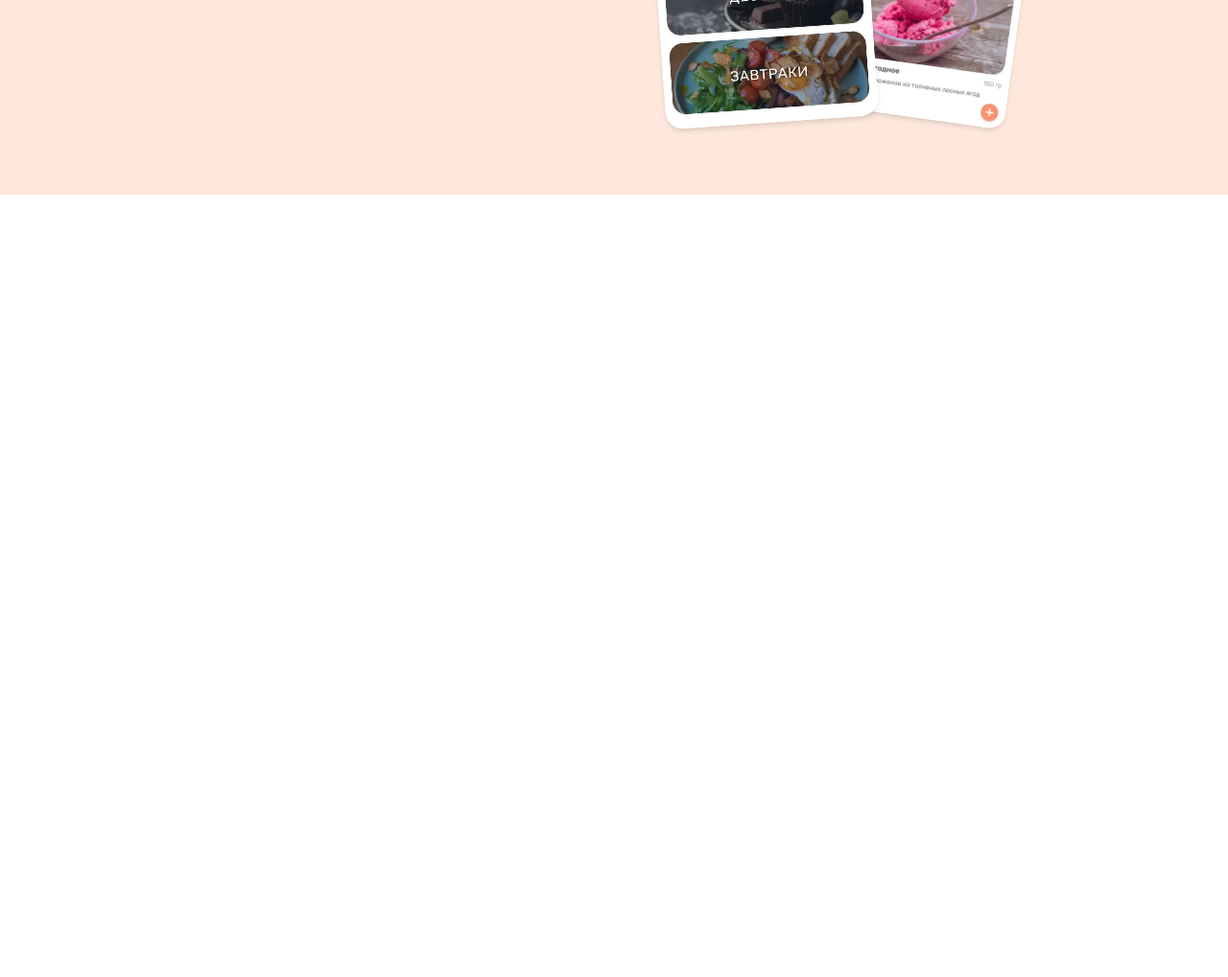
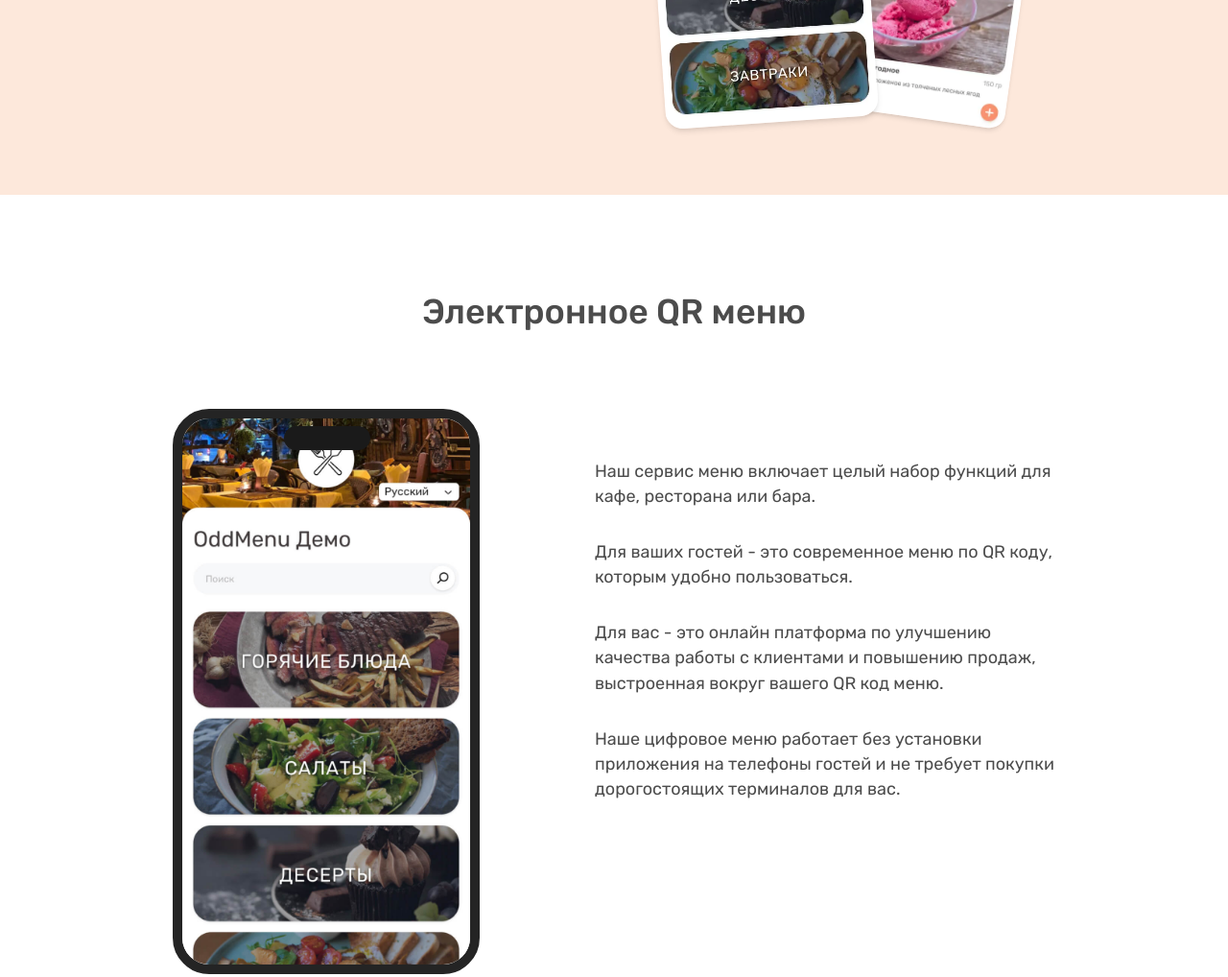
Before and after one commit to lapshichka/oddMenu, a website built with Vite: page index.html in a window 1280 px wide. Shown: the part 517-1535 px from the top of the page at 96% size. Before the commit the page ends 800 px from the top, so only its background shows below. Built offline with nearby package versions, Linux system fonts and the light colour scheme.

Commit message:
add the qr-menu section and style

```diff
--- a/index.html
+++ b/index.html
@@ -50,11 +50,46 @@
 
               <div class="example-menu__images">
                 <div class="example-menu__img example-menu__img-one">
-                  <img src="./image/app-1-ru.webp" alt="QR меню">
+                  <img src="./image/app-1-ru.webp" alt="QR меню" />
                 </div>
                 <div class="example-menu__img example-menu__img-two">
-                  <img src="./image/app-2-ru.webp" alt="QR меню">
+                  <img src="./image/app-2-ru.webp" alt="QR меню" />
                 </div>
+              </div>
+            </div>
+          </div>
+        </section>
+
+        <section class="qr-menu">
+          <div class="qr-menu__container">
+            <div class="qr-menu__title">Электронное QR меню</div>
+
+            <div class="qr-menu__content">
+              <div class="qr-menu__image">
+                <img src="./image/cat-ru.jpg" alt="" />
+              </div>
+
+              <div class="qr-menu__text">
+                <ul class="qr-menu__list">
+                  <li class="qr-menu__item">
+                    Наш сервис меню включает целый набор функций для кафе,
+                    ресторана или бара.
+                  </li>
+                  <li class="qr-menu__item">
+                    Для ваших гостей - это современное меню по QR коду, которым
+                    удобно пользоваться.
+                  </li>
+                  <li class="qr-menu__item">
+                    Для вас - это онлайн платформа по улучшению качества работы
+                    с клиентами и повышению продаж, выстроенная вокруг вашего QR
+                    код меню.
+                  </li>
+                  <li class="qr-menu__item">
+                    Наше цифровое меню работает без установки приложения на
+                    телефоны гостей и не требует покупки дорогостоящих
+                    терминалов для вас.
+                  </li>
+                </ul>
               </div>
             </div>
           </div>
--- a/style/style.css
+++ b/style/style.css
@@ -179,3 +179,62 @@ body {
   flex-grow: 0;
   flex-basis: 222px;
 }
+/* -------------------------------------
+------------------------------------- */
+.qr-menu__container {
+  padding: 0 0 80px 0;
+}
+.qr-menu__content {
+  display: flex;
+  justify-content: space-between;
+}
+.qr-menu__text {
+  flex: 0 0 50%;
+  flex-shrink: 2;
+  flex-grow: 2;
+  display: flex;
+  flex-direction: column;
+  align-items: flex-end;
+  max-width: 480px;
+}
+.qr-menu__list {
+  line-height: 1.45;
+  padding-top: 52px;
+}
+.qr-menu__item:not(:last-child) {
+  margin-bottom: 32px;
+}
+
+.qr-menu__image {
+  flex: 50%;
+  max-width: 320px;
+  border-radius: 38px;
+  flex-shrink: 1;
+  flex-grow: 1;
+  border-radius: 38px;
+  overflow: hidden;
+  border: 10px solid #242424;
+  position: relative;
+  z-index: 50;
+}
+.qr-menu__image::before {
+  content: "";
+  width: 90px;
+  height: 25px;
+  border-radius: 20px;
+  position: absolute;
+  top: 0.5rem;
+  left: 6.65rem;
+  background-color: #1a1a1a;
+  z-index: 5;
+}
+.qr-menu__title {
+  display: flex;
+  flex-direction: column;
+  justify-content: center;
+  align-items: center;
+  padding: 100px 16px 80px;
+  font-size: 36px;
+  margin: 0;
+  font-weight: 500;
+}
```
Also changed, not shown: image/cat-ru.jpg (added).
